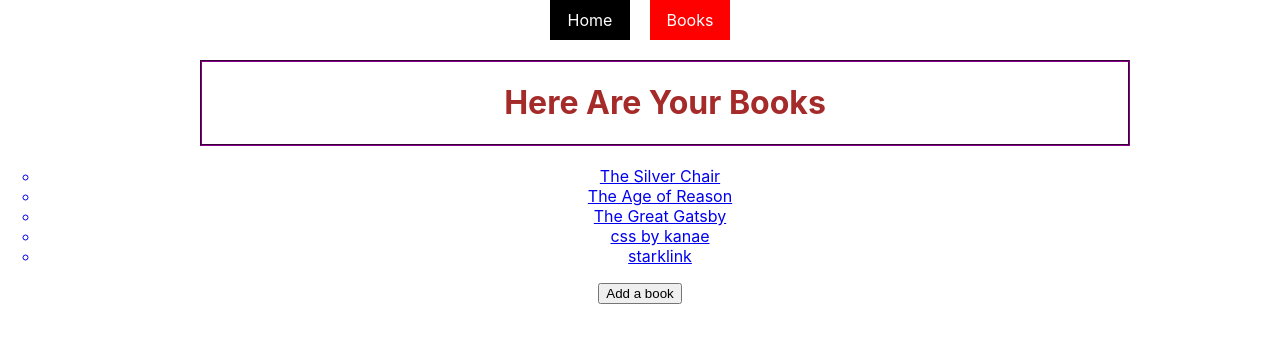
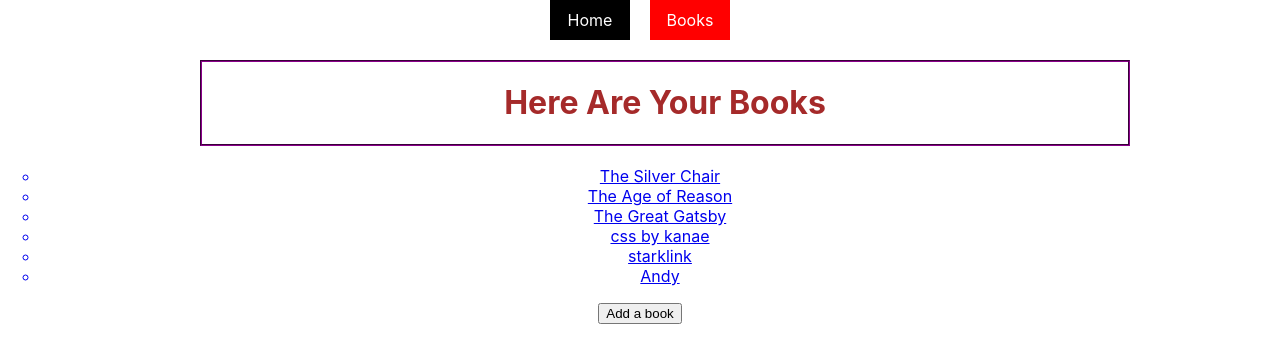
Before and after one commit to valera2022/PROJECT2, a React (Create React App) app: page /books in a window 1280 px wide. Shown: the top 362 px of the page. Built offline with nearby package versions, Linux system fonts and the light colour scheme; data requests are answered from the project's data file.

Commit message:
set up post on app

```diff
--- a/db.json
+++ b/db.json
@@ -34,6 +34,13 @@
       "date": "2023",
       "img": "https://external-content.duckduckgo.com/iu/?u=https%3A%2F%2Ftse1.mm.bing.net%2Fth%3Fid%3DOIP.E5XRsXOXAY5pFnhMKDoU8gHaEo%26pid%3DApi&f=1&ipt=1973fb74db4a10b06673eb552e533bb447c45c6c510247ce09c5bcc7ecc50ccd&ipo=images",
       "id": 5
+    },
+    {
+      "name": "Andy",
+      "author": "as",
+      "date": "1945",
+      "img": "https://external-content.duckduckgo.com/iu/?u=https%3A%2F%2Ftse1.mm.bing.net%2Fth%3Fid%3DOIP.NbfPECA64xbFnmW58MbWDQHaEo%26pid%3DApi&f=1&ipt=40a141287eb23f4953a180020a27d41ff0f03742efc6ee022927e974f517f46d&ipo=images",
+      "id": 6
     }
   ]
 }
--- a/src/AddBook.js
+++ b/src/AddBook.js
@@ -1,15 +1,15 @@
 import React,{useState} from "react";
 import { useHistory,Route } from "react-router-dom";
-import { toast } from "react-toastify";
 
 
-function AddBook({books,setBooks}){
+
+function AddBook({books,onForm}){
     // const[books,setBooks]= useState([])
     const [name ,setName]= useState("")
     const [author,setAuthor]= useState("")
     const [date,setDate] = useState("")
     const [img,setImg] = useState("")
-    const history = useHistory()
+    //
 
 
     function handleSubmit(e){
@@ -22,6 +22,10 @@ function AddBook({books,setBooks}){
             date,
             img
         }
+
+        onForm(formData)
+
+
 
 
 
--- a/src/App.js
+++ b/src/App.js
@@ -2,7 +2,7 @@ import logo from './logo.svg';
 import './App.css';
 import React,{useState,useEffect} from 'react';
 import  ReactDOM  from 'react';
-import { BrowserRouter,Route,Switch } from 'react-router-dom';
+import { BrowserRouter,Route,Switch ,useHistory} from 'react-router-dom';
 import Home from './Home';
 import BooksList from './BooksList';
 import NavBar from './NavBar';
@@ -10,11 +10,14 @@ import BookShow from './BookShow';
 import { ToastContainer } from 'react-toastify';
 import 'react-toastify/dist/ReactToastify.css';
 import AddBook from './AddBook';
+import { toast } from "react-toastify";
+
 
 
 
 function App() {
   const [books,setBooks] =  useState([])
+  const history = useHistory()
 
   useEffect(()=>{
     fetch("http://localhost:8000/books")
@@ -22,8 +25,33 @@ function App() {
     .then(data=>{ setBooks(data)})
 },[])
 
-function handleForm(data){
+function handleForm(formData){
+  console.log(formData)
 
+
+
+
+
+
+
+
+  fetch("http://localhost:8000/books",{
+    method: "POST",
+    headers:
+    { "Content-Type": "application/json" },
+    body: JSON.stringify(
+      formData
+    )
+
+
+
+  })
+  .then(r=> r.json())
+  .then(dat=> {
+    setBooks([...books,dat])
+    toast.success("You just added a book!")
+    history.push('/books')                                  })
+  .catch(r=> toast.error("Oops, Failed to add Book " + r.message))
 }
 
 
```
